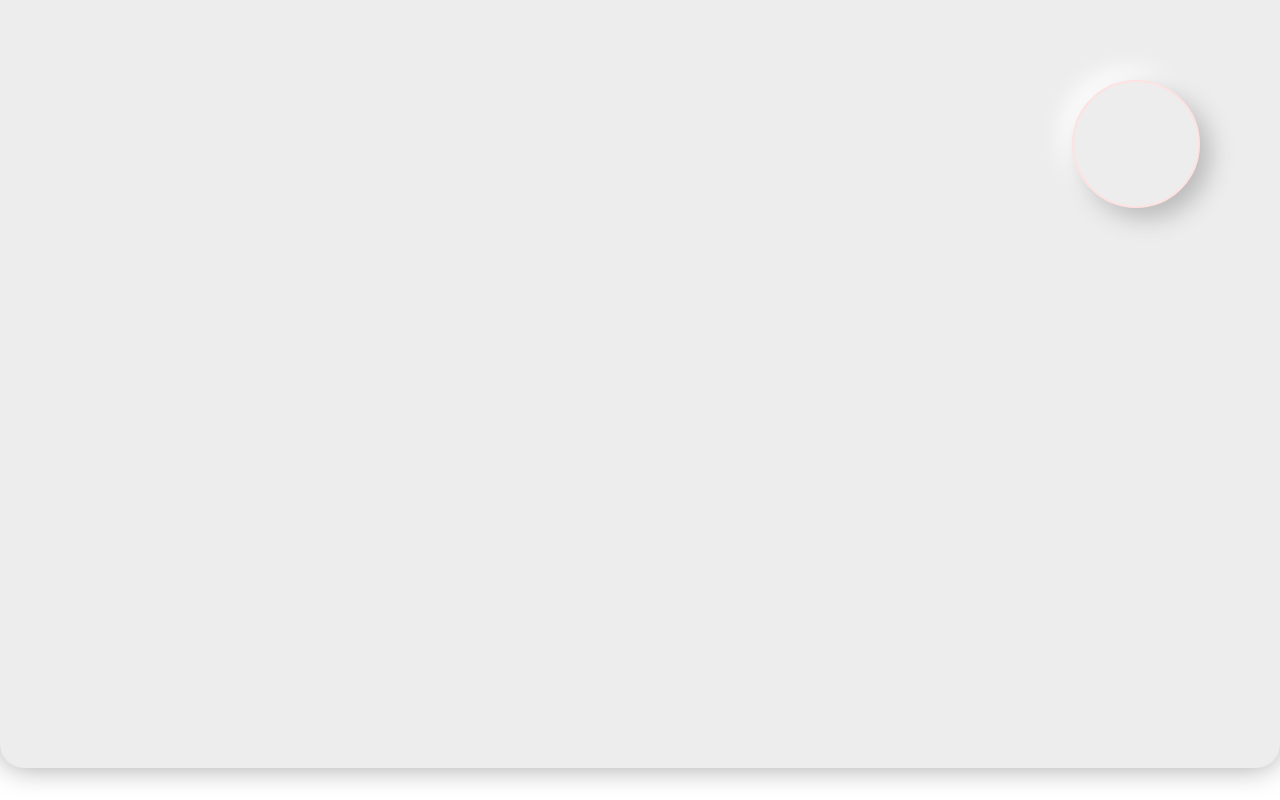
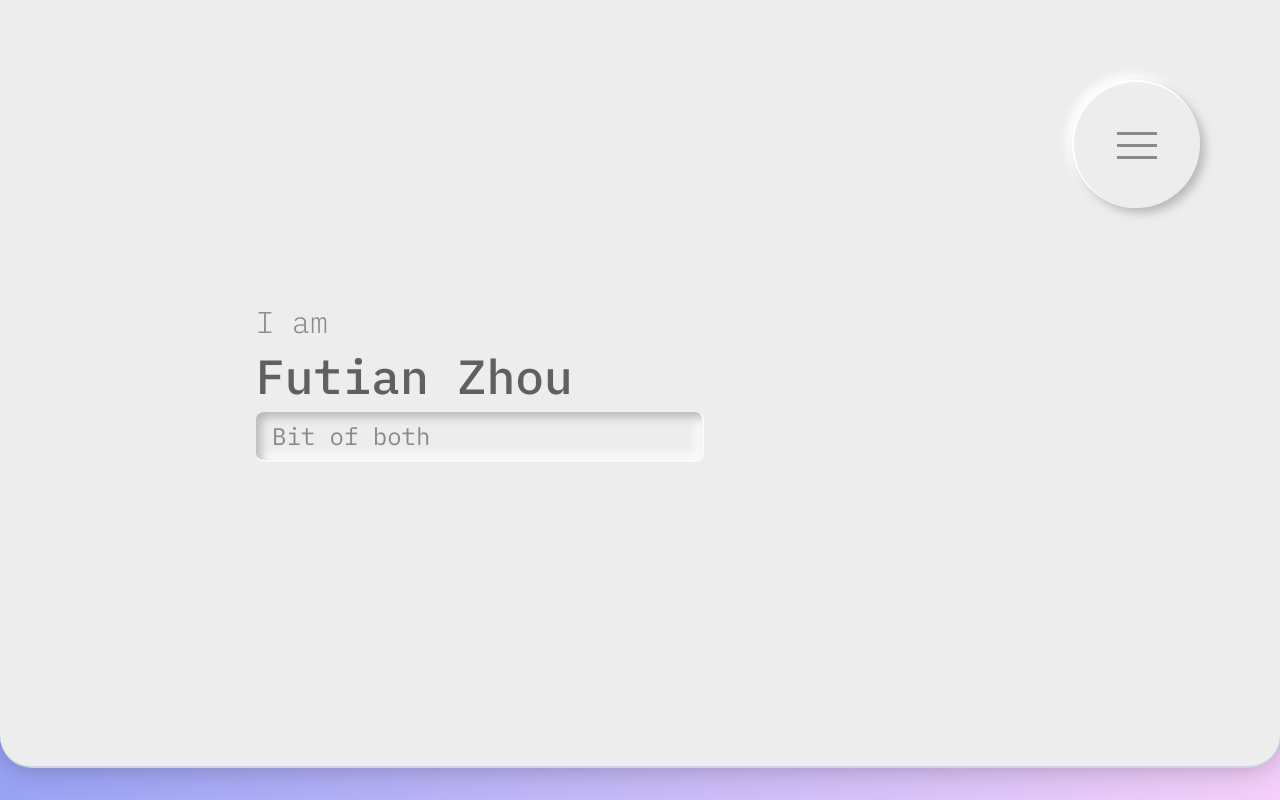
Before and after one commit to Doge-God/portfolio2, a React (Create React App) app: page / in a window 1280 px wide. Built offline with nearby package versions, Linux system fonts and the light colour scheme.

Commit message:
Feat: panels & nav skeleton

```diff
--- a/package.json
+++ b/package.json
@@ -12,11 +12,14 @@
     "@types/react": "^18.2.18",
     "@types/react-dom": "^18.2.7",
     "framer-motion": "^10.15.0",
+    "hamburger-react": "^2.5.0",
     "react": "^18.2.0",
     "react-dom": "^18.2.0",
+    "react-icons": "^4.10.1",
     "react-redux": "^8.1.2",
     "react-router-dom": "^6.14.2",
     "react-scripts": "5.0.1",
+    "react-type-animation": "^3.1.0",
     "typescript": "^4.9.5",
     "web-vitals": "^2.1.4"
   },
--- a/public/index.html
+++ b/public/index.html
@@ -21,7 +21,10 @@
       work correctly both with client-side routing and a non-root public URL.
       Learn how to configure a non-root public URL by running `npm run build`.
     -->
-    <title>React App</title>
+    <link rel="preconnect" href="https://fonts.googleapis.com">
+    <link rel="preconnect" href="https://fonts.gstatic.com" crossorigin>
+    <link href="https://fonts.googleapis.com/css2?family=IBM+Plex+Mono:wght@100;200;300;400;500;600;700&display=swap" rel="stylesheet">
+    <title>Fu's Portfolio</title>
   </head>
   <body>
     <noscript>You need to enable JavaScript to run this app.</noscript>
--- a/src/App.tsx
+++ b/src/App.tsx
@@ -2,12 +2,12 @@ import React from 'react';
 import TitlePanel from './components/TitlePanel';
 import AboutPanel from './components/AboutPanel';
 import AboutPage from './pages/AboutPage';
-import NavButton from './components/NavButton';
+import NavMenu from './components/NavMenu';
 
 function App() {
   return (
-    <div className="App">
-      <NavButton></NavButton>
+    <div className="App bg-gradient-to-r from-[#99a3f5] to-[#f4cffa]">
+      <NavMenu/>
       <AboutPage></AboutPage>
     </div>
   );
--- a/src/components/AboutPanel.tsx
+++ b/src/components/AboutPanel.tsx
@@ -2,7 +2,8 @@ import React from "react";
 
 function AboutPanel () {
     return(
-        <div className=" h-[92vh] w-full rounded-3xl mt-[8vh] mb-[4vh] bg-bg-main shadow-lg-even snap-center">
+        <div className=" h-[92vh] w-full rounded-3xl mt-[8vh] mb-[4vh] bg-bg-main shadow-lg-even snap-center border-y-2 border-slate-300
+        flex justify-center items-center">
 
         </div>
     );
--- a/src/components/NavButton.tsx
+++ /dev/null
@@ -1,21 +0,0 @@
-import React from "react";
-
-function NavButton () {
-    return(
-        <div className="fixed top-20 right-20 w-32 h-32 rounded-full
-            shadow-lg-neu-10 border-red-100 border-2 bg-bg-main
-            hover:bg-gradient-to-br from-[#d5d5d5] to-[#FEFEFE] hover:border-[#f8d9f8]
-            active:bg-gradient-to-br active:shadow-none
-
-
-
-            transition ease-in-out">
-
-
-        </div>
-    );
-}
-
-export default NavButton;
-
-//hover:bg-gradient-to-br hover:from-[#d5d5d5] hover:to-[#FEFEFE]
--- /dev/null
+++ b/src/components/NavMenu.tsx
@@ -0,0 +1,38 @@
+import React from "react";
+import { useAppSelector, useAppDispatch } from "../redux/hook";
+import { toggleMenu } from "../redux/navSlice";
+import { Spin as Hamburger } from 'hamburger-react'
+
+
+function NavMenu () {
+    const isMenuOn = useAppSelector(state => state.nav.isMenuOn)
+    const dispatch = useAppDispatch()
+    return(
+        <div>
+            <div className="fixed z-30 rounded-full w-24 h-24 top-12 right-12 lg:top-20 lg:right-20 lg:w-32 lg:h-32
+            shadow-lg-neu-5 border-white border-l-2 border-t-2 bg-bg-main
+            hover:bg-gradient-to-br from-[#d5d5d5] to-[#FEFEFE] hover:border-purple-50
+            active:bg-gradient-to-br active:shadow-none
+            transition ease-in-out
+            flex items-center justify-center"
+            onClick={()=>{dispatch(toggleMenu())}}>
+                <Hamburger toggled={isMenuOn} size={40} color="#8A8A8A"></Hamburger>
+            </div>
+
+            <div className={ isMenuOn?
+                " ease-in-out duration-150 delay-200 fixed top-0 z-20 w-72 h-screen bg-bg-main rounded-l-3xl shadow-md-even border-l-2 border-white right-0":
+                " ease-in-out duration-150 delay-200 fixed top-0 z-20 w-72 h-screen bg-bg-main rounded-l-3xl shadow-md-even border-l-2 border-white -right-80"
+            }></div>
+
+            <div className={ isMenuOn?
+            " ease-in-out duration-150 delay-200 fixed w-[99vw] z-10 border-gray-800/20 border-l-2 h-screen top-0 bg-black/20 rounded-l-3xl backdrop-blur-sm right-0":
+            " ease-in-out duration-150 delay-200 fixed w-[99vw] z-10 border-gray-800/20 border-l-2 h-screen top-0 bg-black/20 rounded-l-3xl backdrop-blur-sm -right-[99vw]"
+            }></div>
+        </div>
+
+    );
+}
+
+export default NavMenu;
+
+//hover:bg-gradient-to-br hover:from-[#d5d5d5] hover:to-[#FEFEFE]
--- a/src/components/TitlePanel.tsx
+++ b/src/components/TitlePanel.tsx
@@ -1,8 +1,26 @@
 import React from "react";
+import { TypeAnimation } from "react-type-animation";
 
 function TitlePanel () {
     return(
-        <div className=" h-[96vh] w-full rounded-b-3xl bg-bg-main shadow-lg-even snap-center">
+        <div className=" h-[96vh] w-full rounded-b-4xl bg-bg-main shadow-lg-even snap-center border-b-2 border-slate-300
+        flex justify-center items-center ">
+            <div className=" max-w-sm lg:max-w-3xl mx-10 w-full flex flex-col">
+                <div className=" text-ui-main font-plex text-3xl font-light">I am</div>
+                <div className=" text-ui-key font-plex text-5xl font-medium my-3">Futian Zhou</div>
+                <div className=" py-2 px-4 max-w-md shadow-lg-neu-5-inner rounded-lg border-r-2 border-b-2 border-slate-50">
+                    <TypeAnimation sequence={
+                        [
+                            "Software Engineer",
+                            750,
+                            "Designer",
+                            750,
+                            "Bit of both",
+                            1000
+                        ]} speed={65} repeat={Infinity} deletionSpeed={90}
+                        wrapper="div" className=" font-plex text-ui-main text-2xl"/>
+                </div>
+            </div>
 
         </div>
     );
--- /dev/null
+++ b/src/redux/navSlice.tsx
@@ -0,0 +1,26 @@
+import { createSlice, PayloadAction} from '@reduxjs/toolkit'
+
+type InitialState = {
+    isMenuOn: boolean
+}
+
+const initialState: InitialState = {
+    isMenuOn: false
+}
+
+const navSlice = createSlice({
+    name : 'nav',
+    initialState,
+    reducers: {
+        toggleMenu: state => {
+            state.isMenuOn = !state.isMenuOn
+        },
+        menuOff: state => {
+            state.isMenuOn = false
+        }
+    }
+
+})
+
+export default navSlice.reducer
+export const { toggleMenu } = navSlice.actions
--- a/src/redux/store.tsx
+++ b/src/redux/store.tsx
@@ -1,9 +1,9 @@
 import { configureStore } from '@reduxjs/toolkit'
-// ...
+import navReducer from './navSlice'
 
 const store = configureStore({
     reducer: {
-
+        nav: navReducer,
     },
 })
 
--- a/tailwind.config.js
+++ b/tailwind.config.js
@@ -6,14 +6,27 @@ module.exports = {
   theme: {
 
     extend: {
+      fontFamily: {
+        'plex':['IBM Plex Mono', 'monospace']
+      },
+
       boxShadow: {
-        'lg-even':'0 0px 30px -2px rgba(0, 0, 0, 0.4)',
+        'md-even':'0 0 15px -3px rgb(0 0 0 / 0.1)',
+        'lg-even':'0 0px 30px -2px rgba(0, 0, 0, 0.3)',
+        'lg-neu-5' : '5px 5px 10px #b9b9b9,-5px -5px 10px #ffffff',
+        'lg-neu-5-inner': "inset 5px 5px 10px #b9b9b9, inset -5px -5px 10px #ffffff",
         'lg-neu-10' : '10px 10px 24px #b9b9b9, -10px -10px 24px #ffffff',
         'lg-neu-10-inner' : 'inset 10px 10px 20px #b9b9b9, inset -10px -10px 20px #ffffff',
         'lg-neu-30' : '30px 30px 60px #b9b9b9, -30px -30px 60px #ffffff',
       },
       colors:{
         "bg-main" : "#ededed",
+        "ui-main" : "#8a8a8a",
+        "ui-key" : "#606060"
+      },
+      borderRadius: {
+        "4xl" : "2rem",
+        "5xl" : "4rem"
       }
     },
   },
```
Also changed, not shown: 1 other file (tests, documents, lock files or other folders).
